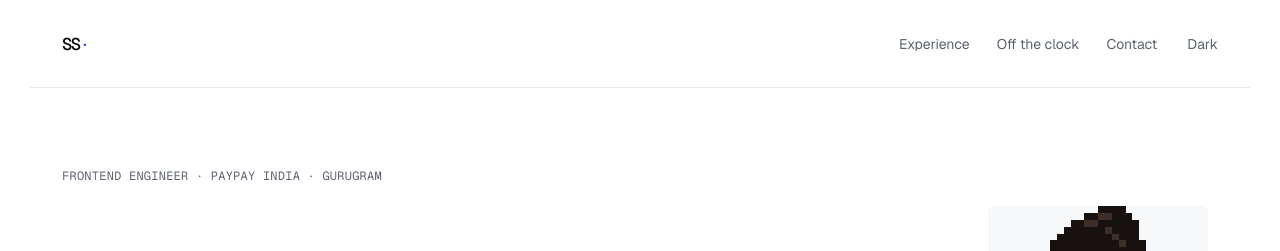
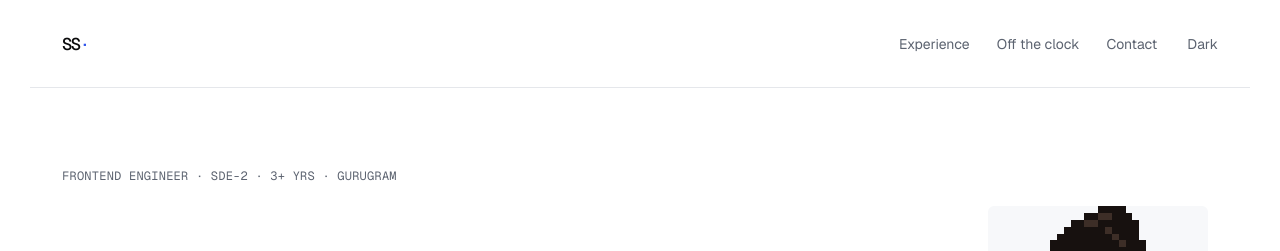
Before and after one commit to Shubham242000/portfolio-webste, a React (Vite) app: page / in a window 1280 px wide. Shown: the top 251 px of the page. Built offline with nearby package versions, Linux system fonts and the light colour scheme.

Commit message:
code changes

```diff
--- a/src/App.jsx
+++ b/src/App.jsx
@@ -51,7 +51,7 @@ function App() {
 
     <main>
       <section className="hero" id="top">
-        <div className="eyebrow">Frontend engineer · PayPay India · Gurugram</div>
+        <div className="eyebrow">Frontend engineer · SDE-2 · 3+ yrs · Gurugram</div>
         <div className="hero-grid">
           <h1>I make complex<br />products feel<br />fast and simple.</h1>
           <div className="hero-aside">
```
Also changed, not shown: public/og.png (added), 1 other file (tests, documents, lock files or other folders).
